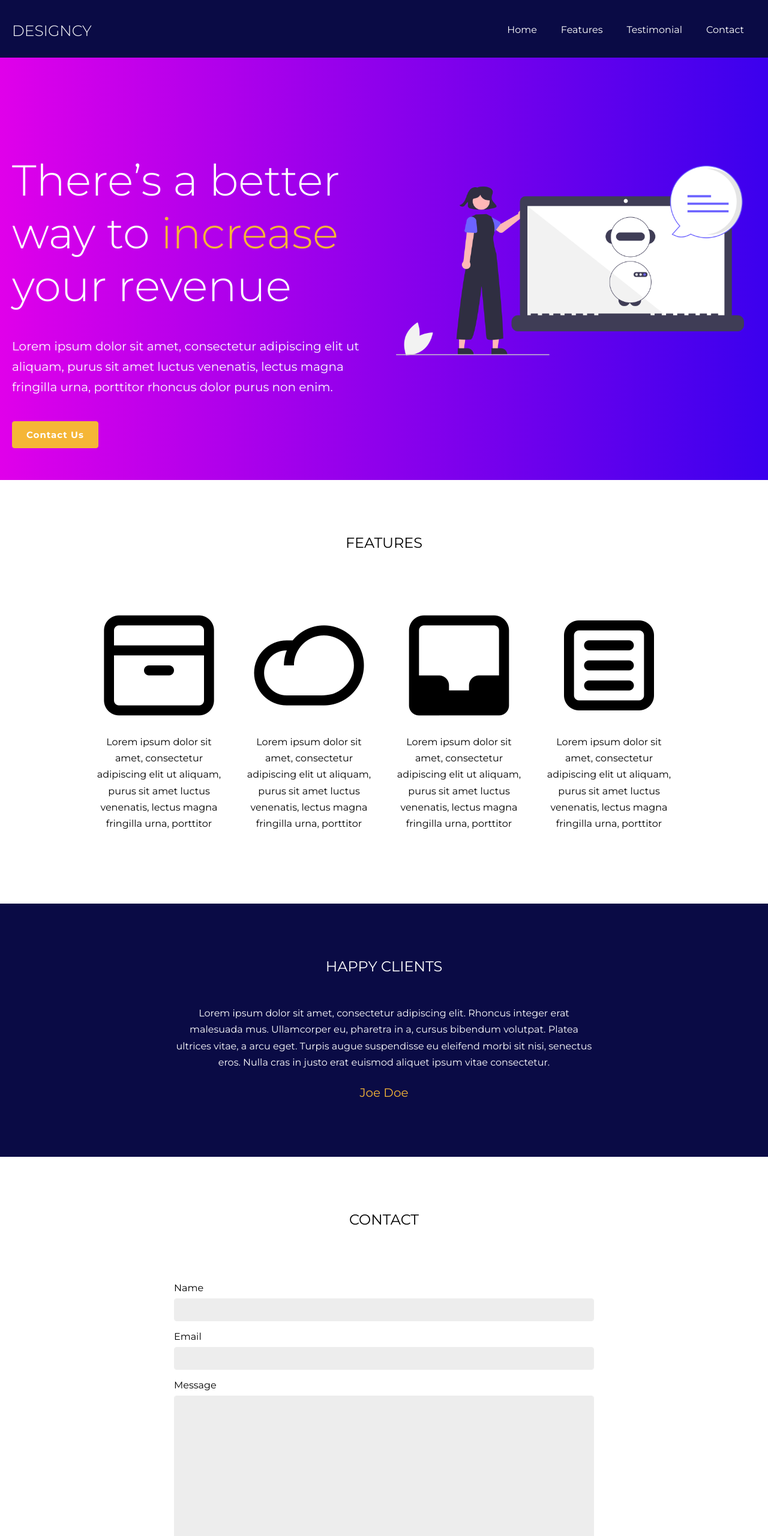
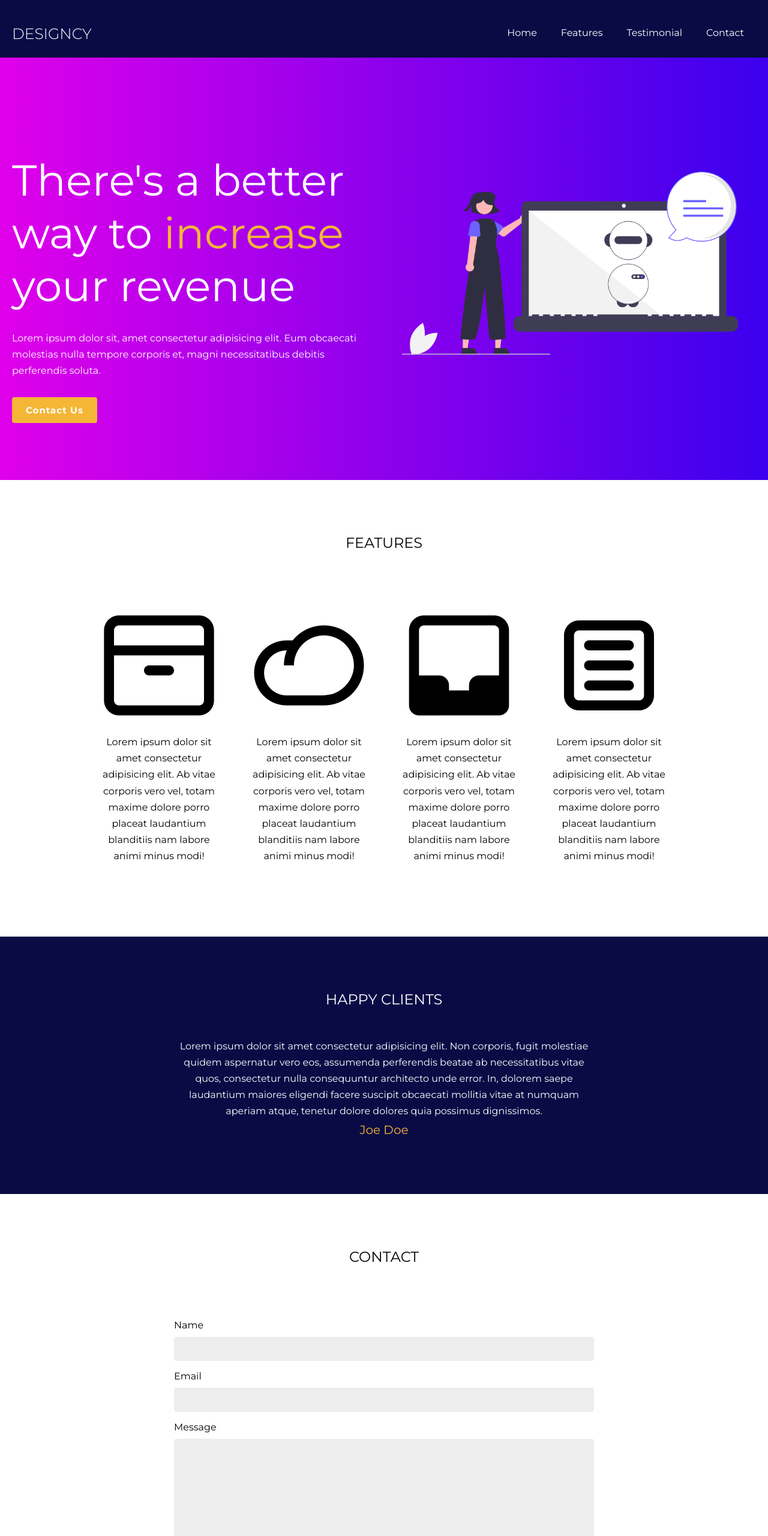
Before and after one commit to irimaya/114-designcy, a plain HTML site: page index.html in a window 1280 px wide. Shown: the top 2560 px of the page at 60% size. Drawn offline with Linux system fonts and the light colour scheme.

Commit message:
Updated mockup and styles

```diff
--- a/css/mobile.css
+++ b/css/mobile.css
@@ -18,12 +18,13 @@
 /* Showcase */
 #showcase {
   height: 100%;
-  padding: 60px 0px;
+  padding: 50px 0;
 }
 
 .showcase-title {
   float: none;
   width: 100%;
+  padding-right: 0px;
 }
 
 .showcase-title p {
@@ -33,11 +34,7 @@
 .showcase-img {
   float: none;
   width: 100%;
-  padding: 20px;
-}
-
-.showcase-img img {
-  width: 100%;
+  padding: 40px;
 }
 
 /* Features */
@@ -52,17 +49,12 @@
 .card {
   float: none;
   width: 100%;
-  text-align: center;
   padding: 10px;
-}
-
-.card img {
-  height: 80px;
 }
 
 /* Testimonial */
 #testimonial {
-  padding: 50px 0;
+  padding: 50px 0px;
 }
 
 #testimonial h4 {
--- a/css/style.css
+++ b/css/style.css
@@ -8,13 +8,15 @@
 }
 
 /* Main Styling */
-html,
-body {
+body,
+html {
   font-family: 'Montserrat', sans-serif;
-  scroll-behavior: smooth;
 }
 
-h1 { font-size: 2.5rem; }
+h1 {
+  font-size: 2.5rem;
+}
+
 h4 {
   font-size: 1.5rem;
   font-weight: 400;
@@ -30,7 +32,6 @@ p {
 
 a { text-decoration: none; }
 
-
 /* Utility Classes */
 .container {
   margin: auto;
@@ -39,17 +40,23 @@ a { text-decoration: none; }
   padding: 0 20px;
 }
 
-.large { font-size: 1.25rem; }
+.large {
+  font-size: 1.25rem;
+}
 
 .display-1 {
   font-size: 72px;
-  font-weight: 300;
+  font-weight: 400;
+}
+
+.text-yellow {
+  color: #F5B637;
 }
 
 .btn {
   display: inline-block;
   font-size: 15px;
-  padding: 12px 23px;
+  padding:12px 23px;
   cursor: pointer;
   font-weight: bold;
   letter-spacing: 1px;
@@ -58,40 +65,33 @@ a { text-decoration: none; }
 
 .btn-light {
   background: #F5B637;
-  border: 1px solid #F5B637;
-  color: #fff;
+  color: #FFF;
+  border: none;
 }
 
 .btn-100 {
   width: 100%;
 }
 
-.btn-light:hover {
-  background: #fff;
-  border: 1px solid #4d4d4d;
-  color: #4d4d4d;
-}
-
-form label {
+form label{
   display: inline-block;
-  margin-bottom: 0.5rem;
+  margin-bottom: 10px;
 }
 
 form .form-group {
-  margin-bottom: 1rem;
+  margin-bottom: 16px;
 }
 
 form .form-control {
   display: block;
   width: 100%;
-  padding: 0.375rem 0.7rem;
+  padding: 7px 12px;
   font-size: 1rem;
   line-height: 1.5;
   color: #495057;
-  background-color: #EDEDED;
-  background-clip: padding-box;
-  border: 1px solid #EDEDED;
-  border-radius: 0.25rem;
+  background-color: #ededed;
+  border: 1px solid #ededed;
+  border-radius: 4px;
 }
 
 /* Navbar */
@@ -99,7 +99,7 @@ form .form-control {
   background: #0A0B45;
   color: #fff;
   overflow: auto;
-  padding-top: 20px;
+  padding-top: 25px;
   padding-bottom: 20px;
   height: 12vh;
 }
@@ -110,7 +110,7 @@ form .form-control {
 
 #navbar .logo {
   float: left;
-  padding-top: 16px;
+  padding-top:16px;
   font-size: 25px;
   text-transform: uppercase;
   font-weight: 300;
@@ -131,14 +131,9 @@ form .form-control {
   text-align: center;
 }
 
-#navbar ul li a:hover,
-#navbar ul li a.current {
-  text-decoration: underline;
-}
-
 /* Showcase */
 #showcase {
-  background-image: linear-gradient(to right, #E000EA , #3B00EE);
+  background: linear-gradient(to right, #E000ea, #3b00ee);
   color: #fff;
   height: 88vh;
   padding-top: 160px;
@@ -147,20 +142,17 @@ form .form-control {
 .showcase-title {
   float: left;
   width: 50%;
-}
-
-.showcase-title span {
-  color: #F5B637;
+  padding-right: 10px;
 }
 
 .showcase-title p {
-  padding: 30px 0;
+  padding: 20px 0;
 }
 
 .showcase-img {
   float: right;
   width: 50%;
-  padding: 20px;
+  padding: 30px;
 }
 
 .showcase-img img {
@@ -185,7 +177,7 @@ form .form-control {
 
 /* Testimonial */
 #testimonial {
-  background: #0A0B45;
+  background: #0a0b45;
   color: #fff;
   padding: 90px 120px;
   text-align: center;
@@ -198,11 +190,6 @@ form .form-control {
 #testimonial p {
   width: 70%;
   margin: 0 auto;
-}
-
-#testimonial .large-test {
-  color: #F5B637;
-  padding-top: 20px;
 }
 
 /* Contact */
@@ -218,7 +205,7 @@ form .form-control {
 
 /* Footer */
 #mainfooter {
-  background: #0A0B45;
+  background: #0a0b45;
   text-align: center;
-  padding:30px;
+  padding: 30px;
 }
--- a/index.html
+++ b/index.html
@@ -2,6 +2,7 @@
 <html lang="en">
 <head>
   <meta charset="UTF-8">
+  <meta http-equiv="X-UA-Compatible" content="IE=edge">
   <meta name="viewport" content="width=device-width, initial-scale=1.0">
   <link rel="stylesheet" href="css/style.css">
   <link rel="stylesheet" media="screen and (max-width:768px)" href="css/mobile.css">
@@ -12,7 +13,7 @@
   <header id="mainheader">
     <nav id="navbar">
       <div class="container">
-        <h1 class="logo"><a href="#mainheader">Designcy</a></h1>
+        <h1 class="logo">Designcy</h1>
         <ul>
           <li><a href="#mainheader">Home</a></li>
           <li><a href="#features">Features</a></li>
@@ -24,8 +25,8 @@
     <div id="showcase">
       <div class="container">
         <div class="showcase-title">
-          <h1 class="display-1">There’s a better way to <span>increase</span> your revenue</h1>
-          <p class="large">Lorem ipsum dolor sit amet, consectetur adipiscing elit ut aliquam, purus sit amet luctus venenatis, lectus magna fringilla urna, porttitor rhoncus dolor purus non enim.</p>
+          <h1 class="display-1">There's a better way to <span class="text-yellow">increase</span> your revenue</h1>
+          <p>Lorem ipsum dolor sit, amet consectetur adipisicing elit. Eum obcaecati molestias nulla tempore corporis et, magni necessitatibus debitis perferendis soluta.</p>
           <a href="#contact" class="btn btn-light">Contact Us</a>
         </div>
         <div class="showcase-img">
@@ -41,19 +42,19 @@
       <div class="features-card">
         <div class="card">
           <img src="img/box.png" alt="">
-          <p>Lorem ipsum dolor sit amet, consectetur adipiscing elit ut aliquam, purus sit amet luctus venenatis, lectus magna fringilla urna, porttitor</p>
+          <p>Lorem ipsum dolor sit amet consectetur adipisicing elit. Ab vitae corporis vero vel, totam maxime dolore porro placeat laudantium blanditiis nam labore animi minus modi!</p>
         </div>
         <div class="card">
           <img src="img/cloud.png" alt="">
-          <p>Lorem ipsum dolor sit amet, consectetur adipiscing elit ut aliquam, purus sit amet luctus venenatis, lectus magna fringilla urna, porttitor</p>
+          <p>Lorem ipsum dolor sit amet consectetur adipisicing elit. Ab vitae corporis vero vel, totam maxime dolore porro placeat laudantium blanditiis nam labore animi minus modi!</p>
         </div>
         <div class="card">
           <img src="img/inbox.png" alt="">
-          <p>Lorem ipsum dolor sit amet, consectetur adipiscing elit ut aliquam, purus sit amet luctus venenatis, lectus magna fringilla urna, porttitor</p>
+          <p>Lorem ipsum dolor sit amet consectetur adipisicing elit. Ab vitae corporis vero vel, totam maxime dolore porro placeat laudantium blanditiis nam labore animi minus modi!</p>
         </div>
         <div class="card">
           <img src="img/menu-boxed.png" alt="">
-          <p>Lorem ipsum dolor sit amet, consectetur adipiscing elit ut aliquam, purus sit amet luctus venenatis, lectus magna fringilla urna, porttitor</p>
+          <p>Lorem ipsum dolor sit amet consectetur adipisicing elit. Ab vitae corporis vero vel, totam maxime dolore porro placeat laudantium blanditiis nam labore animi minus modi!</p>
         </div>
       </div>
     </div>
@@ -62,8 +63,8 @@
   <section id="testimonial">
     <div class="container">
       <h4>Happy Clients</h4>
-      <p>Lorem ipsum dolor sit amet, consectetur adipiscing elit. Rhoncus integer erat malesuada mus. Ullamcorper eu, pharetra in a, cursus bibendum volutpat. Platea ultrices vitae, a arcu eget. Turpis augue suspendisse eu eleifend morbi sit nisi, senectus eros. Nulla cras in justo erat euismod aliquet ipsum vitae consectetur. </p>
-      <p class="large large-test">Joe Doe</p>
+      <p>Lorem ipsum dolor sit amet consectetur adipisicing elit. Non corporis, fugit molestiae quidem aspernatur vero eos, assumenda perferendis beatae ab necessitatibus vitae quos, consectetur nulla consequuntur architecto unde error. In, dolorem saepe laudantium maiores eligendi facere suscipit obcaecati mollitia vitae at numquam aperiam atque, tenetur dolore dolores quia possimus dignissimos.</p>
+      <p class="large text-yellow">Joe Doe</p>
     </div>
   </section>
 
@@ -83,13 +84,16 @@
           <label for="name">Message</label>
           <textarea class="form-control" name="message" id="message" cols="30" rows="10"></textarea>
         </div>
-        <button class="btn btn-light btn-100">Submit</button>
+        <button class="btn btn-light btn-100">Send</button>
       </form>
     </div>
   </section>
 
   <footer id="mainfooter">
-    <a href="https://twitter.com/irimaya?ref_src=twsrc%5Etfw" class="twitter-follow-button" data-show-count="false">Follow @irimaya</a><script async src="https://platform.twitter.com/widgets.js" charset="utf-8"></script>
+    <div class="container">
+      <a href="https://twitter.com/irimaya?ref_src=twsrc%5Etfw" class="twitter-follow-button" data-show-count="false">Follow @irimaya</a><script async src="https://platform.twitter.com/widgets.js" charset="utf-8"></script>
+    </div>
   </footer>
+
 </body>
 </html>
```
